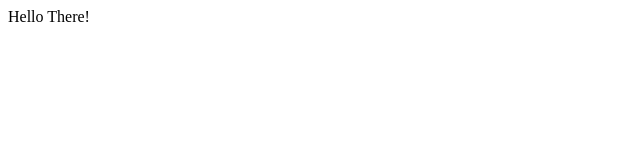
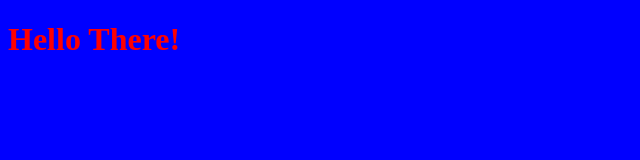
Before and after one commit to hainlthit/my-new-website, a plain HTML site: page index.html in a window 1280 px wide. Shown: the whole page, without its empty margins (0-640 px from the left). Drawn offline with Linux system fonts and the light colour scheme.

Commit message:
add HTML content

```diff
--- a/index.html
+++ b/index.html
@@ -4,9 +4,11 @@
         <meta charset="UTF-8">
         <meta http-equiv="X-UA-Compatible" content="IE=edge">
         <meta name="viewport" content="width=device-width, initial-scale=1.0">
+        <link rel="stylesheet" content="text/css" href="style.css">
         <title>My Website</title>
     </head>
     <body>
-    Hello There!
+    <h1>Hello There!</h1>
+    <script src="index.js"></script>
     </body>
 </html>
--- a/index.js
+++ b/index.js
@@ -0,0 +1,5 @@
+const headerOne = document.querySelector('h1')
+
+console.log('h1 log', headerOne)
+
+headerOne.style.color = 'red'
--- a/style.css
+++ b/style.css
@@ -0,0 +1,3 @@
+body {
+    background-color: blue;
+}
```
